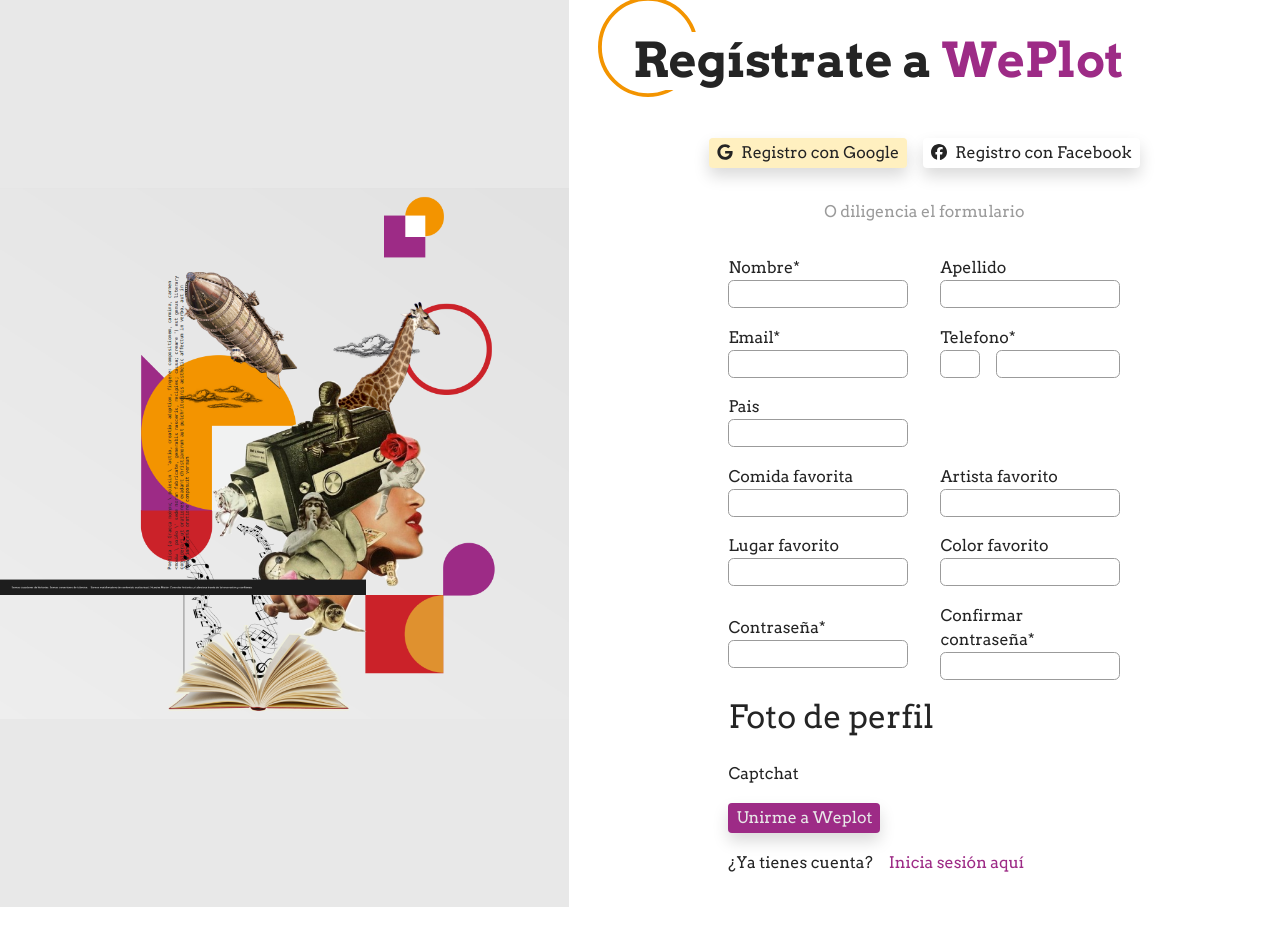
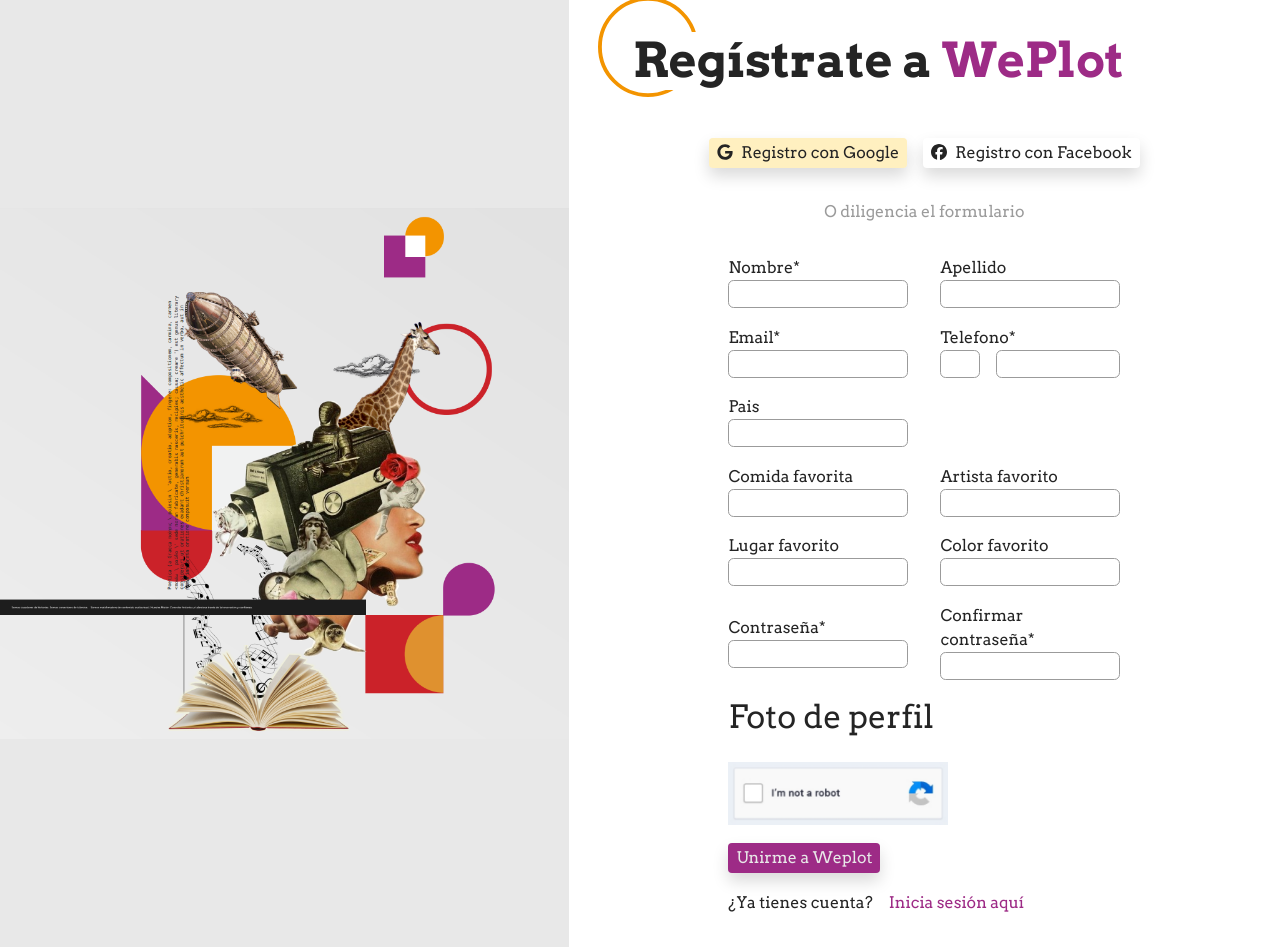
Before and after one commit to CamiloVargas123/test-weplot-front, a React (Vite) app: page / in a window 1280 px wide. Before the commit the page ends 907 px from the top, so only its background shows below. Built offline with nearby package versions, Linux system fonts and the light colour scheme.

Commit message:
add img of reference to captcha

```diff
--- a/src/components/RegisterUser/RegisterUser.jsx
+++ b/src/components/RegisterUser/RegisterUser.jsx
@@ -2,6 +2,8 @@
 import Button from '../../utils/Button/Button'
 import { useForm } from 'react-hook-form'
 import InputError from '../../utils/InputError/InputError'
+import captcha from '../../asset/img/captcha.png'
+
 import './RegisterUser.scss'
 
 export default function RegisterUser() {
@@ -43,27 +45,27 @@
       <div>
         <section>
           <label htmlFor="email">Pais</label>
-          <input type="text" id='city' />
+          <input type="text" id='city' {...register("city")} />
         </section>
       </div>
       <div>
         <section>
           <label htmlFor="question1">Comida favorita</label>
-          <input type="text" id='question1' />
+          <input type="text" id='question1' {...register("question1")} />
         </section>
         <section>
           <label htmlFor="question2">Artista favorito</label>
-          <input type="text" id='question2' />
+          <input type="text" id='question2' {...register("question2")} />
         </section>
       </div>
       <div>
         <section>
           <label htmlFor="question3">Lugar favorito</label>
-          <input type="text" id='question3' />
+          <input type="text" id='question3' {...register("question3")} />
         </section>
         <section>
           <label htmlFor="question4">Color favorito</label>
-          <input type="text" id='question4' />
+          <input type="text" id='question4' {...register("question4")} />
         </section>
       </div>
       <div>
@@ -81,8 +83,8 @@
       <div>
         <h2>Foto de perfil</h2>
       </div>
-      <div>
-        Captchat
+      <div className='registeruser__captcha'>
+        <img src={captcha} alt="captcha" />
       </div>
       <div>
         <Button value="Unirme a Weplot" />
--- a/src/components/RegisterUser/RegisterUser.scss
+++ b/src/components/RegisterUser/RegisterUser.scss
@@ -48,4 +48,10 @@
       }
     }
   }
+
+  &__captcha{
+    img{
+      width: 220px;
+    }
+  }
 }
```
Also changed, not shown: src/asset/img/captcha.png (added).
